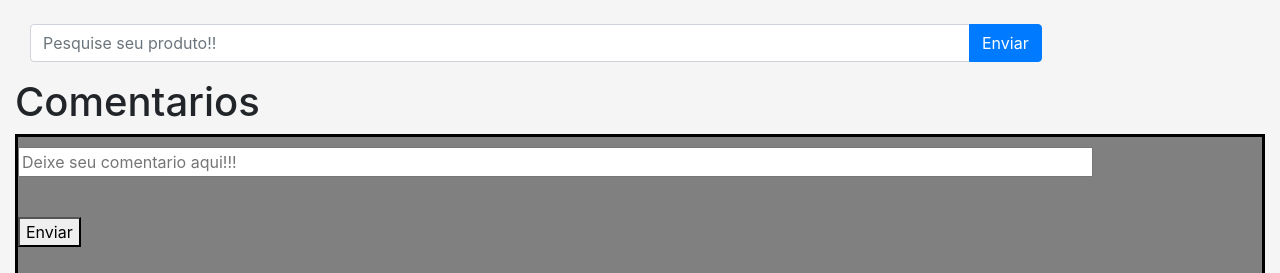
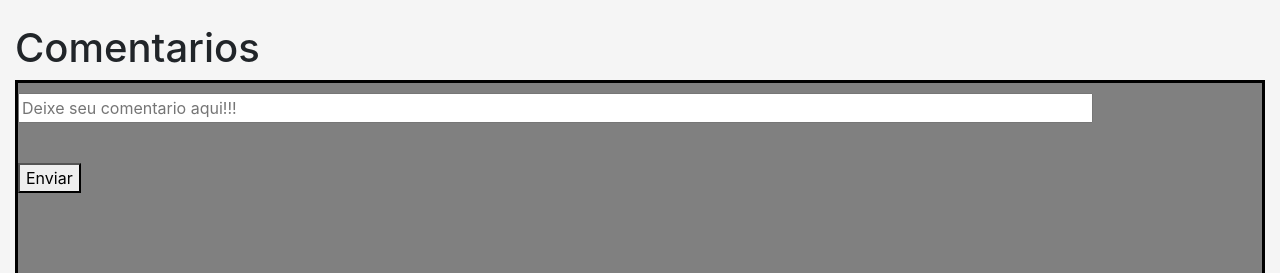
Before and after one commit to DiogoH2/Trabalho-LojaVirtual, a PHP site: page /chat.php in a window 1280 px wide. Shown: the part 243-516 px from the top of the page. Run offline with PHP 8.4, Linux system fonts and the light colour scheme; data that the repository does not hold is empty; some libraries are stand-ins or nearby versions.

Commit message:
Add files via upload

```diff
--- a/menu.php
+++ b/menu.php
@@ -32,10 +32,5 @@
                   </div>
             </nav>
             </header>
-            </div><br>
-            <div class="input-group mb-3 col-10 text-center">
-                <input type="text" class="form-control" placeholder="Pesquise seu produto!!" aria-label="Comentario" aria-describedby="button-addon2">
-            <div class="input-group-append">
-                <button class="btn btn-primary" type="button" id="button-addon2">Enviar</button>
-            </div>
-            </div>';
+            </div><br>'
+           ;
```
